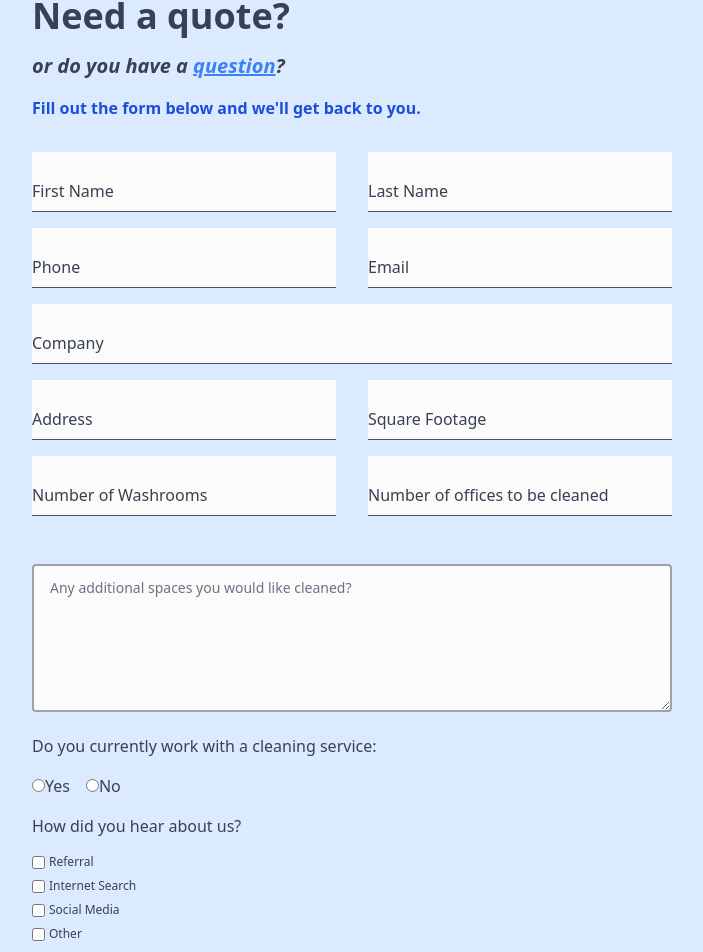
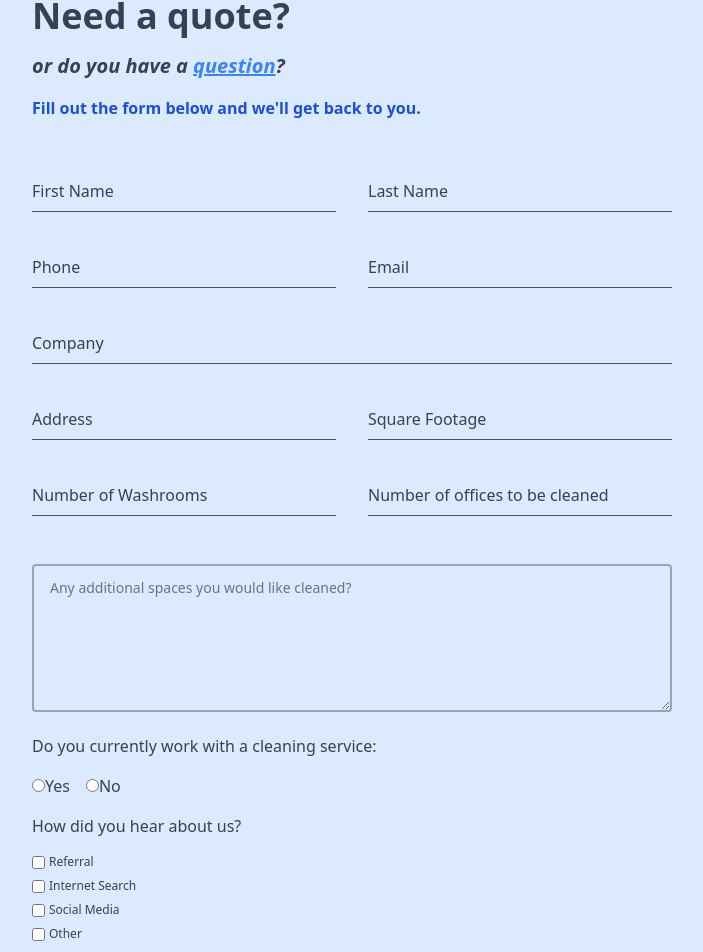
Before and after one commit to perfectscrub/perfect-scrub, a Next.js app: page /quote in a window 1280 px wide. Shown: the part 904-1856 px from the top of the page, without its empty margins (288-991 px from the left). Built offline with nearby package versions, Linux system fonts and the light colour scheme.

Commit message:
remove login from navbar, update tailwind config, global css, contact, quote pages

```diff
--- a/components/easy-steps/EasySteps.jsx
+++ b/components/easy-steps/EasySteps.jsx
@@ -4,7 +4,7 @@ import Link from "next/link";
 const EasySteps = ({ type, steps }) => {
   return (
     <section className="flex flex-col px-4 py-20 justify-center bg-white text-center">
-      <h2 className="text-2xl md:text-3xl lg:text-4xl font-bold">
+      <h2 className="text-2xl md:text-3xl lg:text-4xl pb-4 font-bold">
         Get it done in 3 Easy Steps!
       </h2>
       <div className="flex flex-col md:flex-row flex-wrap px-4 py-16 justify-center bg-white">
--- a/components/navbar/Navbar.jsx
+++ b/components/navbar/Navbar.jsx
@@ -209,7 +209,7 @@ const Navbar = ({ toggleNav, setToggleNav, handleNavClose }) => {
                 <span className="lg:block">HOME</span> CLEANING
               </Link>
             </li> */}
-            <li className="pb-5 ml-3 lg:py-8 lg:px-3">
+            {/* <li className="pb-5 ml-3 lg:py-8 lg:px-3">
               <Link
                 className="hover:text-green-300"
                 href="/login"
@@ -217,7 +217,7 @@ const Navbar = ({ toggleNav, setToggleNav, handleNavClose }) => {
               >
                 LOGIN
               </Link>
-            </li>
+            </li> */}
           </ul>
           <Link
             className="inline-block p-2 ml-3 mr-6 font-medium text-sm border-2 mt-2 lg:mt-0 text-green-400 border-green-400 hover:bg-green-400 hover:text-green-50"
--- a/pages/contact.jsx
+++ b/pages/contact.jsx
@@ -14,7 +14,7 @@ const Contact = () => {
         />
       </Head>
       <main role="main">
-        <section className="landing-section relative overflow-hidden flex flex-col lg:flex-row lg:justify-around pt-28 lg:pt-44 lg:pl-10 bg-gradient-to-br from-blue-600 to-green-400">
+        <section className="landing-section relative overflow-hidden flex flex-col lg:flex-row lg:justify-between pt-28 lg:pt-44 lg:pl-10 bg-gradient-to-br from-blue-600 to-green-400">
           <h1 className="font-semibold text-3xl lg:text-5xl text-gray-50 mt-10 mx-10 mb-8">
             Contact Us
           </h1>
@@ -28,13 +28,13 @@ const Contact = () => {
 
         <section
           id="contact-us"
-          className="flex justify-center items-center py-16 bg-gradient-to-br from-blue-100 via-blue-300 to-green-300 text-xl"
+          className="flex justify-center items-center py-16 bg-gradient-to-b from-blue-100 via-blue-200 to-blue-300 text-xl"
         >
           {/* Contact Info */}
           <div className="w-full lg:w-3/4 rounded-md overflow-hidden lg:shadow-2xl z-20">
-            <div className="bg-gray-200 w-full bg-white bg-opacity-30 h-full py-12">
+            <div className=" w-full bg-white bg-opacity-30 h-full py-12">
               <div className="flex flex-col items-center justify-center">
-                <h2 className="font-medium mb-5 text-center text-gray-700">
+                <h2 className="font-bold text-3xl mb-10 text-center text-gray-800">
                   Get in Touch
                 </h2>
                 <div>
--- a/pages/quote.jsx
+++ b/pages/quote.jsx
@@ -13,14 +13,14 @@ const Quote = () => {
         />
       </Head>
       <main role="main">
-        <section className="landing-section relative overflow-hidden flex flex-col lg:flex-row lg:justify-around pt-28 lg:pt-44 lg:pl-10 bg-gradient-to-br from-blue-600 to-green-400">
+        <section className="landing-section relative overflow-hidden flex flex-col lg:flex-row lg:justify-between pt-28 lg:pt-44 lg:pl-10 bg-gradient-to-br from-blue-600 to-green-400">
           <h1 className="font-semibold text-3xl lg:text-5xl text-gray-50 mt-10 mx-10 mb-8">
             Get A Quote
           </h1>
           {/* Monogran Overlay */}
           <MonogramOverlay />
           {/* Contact Info */}
-          <div className="get-a-quote-image w-full lg:w-1/2 place-self-end"></div>
+          <div className="get-a-quote-image w-full lg:w-1/2 self-end"/>
         </section>
 
         {/* Quote Form */}
--- a/styles/globals.css
+++ b/styles/globals.css
@@ -3,7 +3,44 @@
 @tailwind components;
 @tailwind utilities;
 
+@layer base {
+  :root {
+    --background: 0 0% 100%;
+    --foreground: 222.2 84% 4.9%;
+    --card: 0 0% 100%;
+    --card-foreground: 222.2 84% 4.9%;
+    --popover: 0 0% 100%;
+    --popover-foreground: 222.2 84% 4.9%;
+    --primary: 221.2 83.2% 53.3%;
+    --primary-foreground: 210 40% 98%;
+    --secondary: 210 40% 96.1%;
+    --secondary-foreground: 222.2 47.4% 11.2%;
+    --muted: 210 40% 96.1%;
+    --muted-foreground: 215.4 16.3% 44%;
+    --accent: 210 40% 96.1%;
+    --accent-foreground: 222.2 47.4% 11.2%;
+    --destructive: 0 72% 51%;
+    --destructive-foreground: 210 40% 98%;
+    --border: 214.3 31.8% 91.4%;
+    --input: 214.3 31.8% 91.4%;
+    --ring: 221.2 83.2% 53.3%;
+    --radius: 0.5rem;
+  }
+}
 
+@layer base {
+  * {
+    @apply border-border;
+  }
+
+  body {
+    @apply bg-background text-foreground font-body;
+  }
+
+  h1, h2, h3, h4, h5, h6 {
+    @apply font-heading;
+  }
+}
 
 @layer components {
 
@@ -75,8 +112,8 @@
     height: 50%;
     width: 100%; */
 
-    /* clip-path: polygon(70% 0%, 100% 0%, 100% 100%, 30% 100%); */
-    /* background: linear-gradient(to bottom, rgba(47, 61, 64, 0.44) 20%, rgba(47, 61, 64, 0.6) 40%), url(/home-interior.jpg);
+  /* clip-path: polygon(70% 0%, 100% 0%, 100% 100%, 30% 100%); */
+  /* background: linear-gradient(to bottom, rgba(47, 61, 64, 0.44) 20%, rgba(47, 61, 64, 0.6) 40%), url(/home-interior.jpg);
     background-repeat: no-repeat;
     background-size: cover;
   } */
@@ -401,11 +438,11 @@
   }
 
   .easy-steps {
-    background: rgba( 255, 255, 255, 0.4 );
-box-shadow: 0 8px 32px 0 rgba( 31, 38, 135, 0.37 );
-backdrop-filter: blur( 3.5px );
--webkit-backdrop-filter: blur( 3.5px );
-border-radius: 10px;
+    background: rgba(255, 255, 255, 0.4);
+    box-shadow: 0 8px 32px 0 rgba(31, 38, 135, 0.37);
+    backdrop-filter: blur(3.5px);
+    -webkit-backdrop-filter: blur(3.5px);
+    border-radius: 10px;
   }
 
 
@@ -490,8 +527,8 @@ form .input-animated {
 }
 
 form .input-animated input {
-  @apply block border-none pt-5 pb-4 w-full outline-none;
-  background-color: #fbfbfb;
+  @apply block border-none pt-5 pb-4 w-full outline-none bg-blue-100;
+  /* background-color: #fbfbfb; */
 }
 
 form .input-animated input::placeholder {
@@ -569,8 +606,8 @@ form input:invalid {
 
 /* TEXTAREA ONLY */
 form textarea {
-  @apply mt-8 border-2 border-gray-400 w-full;
-  background-color: #fbfbfb;
+  @apply mt-8 border-2 border-gray-400 w-full bg-blue-100;
+  /* background-color: #fbfbfb; */
 }
 
 form textarea:focus {
--- a/tailwind.config.js
+++ b/tailwind.config.js
@@ -9,7 +9,9 @@ module.exports = {
     extend: {
       fontFamily: {
         'workSans': ["Work Sans"],
-        'plexSerif': ["IBM Plex Serif"]
+        'plexSerif': ["IBM Plex Serif"],
+        'heading': ['var(--font-heading)'],
+        'body': ['var(--font-body)']
       },
       spacing: {
         18: "4.5rem",
@@ -36,7 +38,62 @@ module.exports = {
         '99': '396px',
         '100': '400px'
       },
+      colors: {
+        border: 'hsl(var(--border))',
+        input: 'hsl(var(--input))',
+        ring: 'hsl(var(--ring))',
+        background: 'hsl(var(--background))',
+        foreground: 'hsl(var(--foreground))',
+        primary: {
+          DEFAULT: 'hsl(var(--primary))',
+          foreground: 'hsl(var(--primary-foreground))'
+        },
+        secondary: {
+          DEFAULT: 'hsl(var(--secondary))',
+          foreground: 'hsl(var(--secondary-foreground))'
+        },
+        destructive: {
+          DEFAULT: 'hsl(var(--destructive))',
+          foreground: 'hsl(var(--destructive-foreground))'
+        },
+        muted: {
+          DEFAULT: 'hsl(var(--muted))',
+          foreground: 'hsl(var(--muted-foreground))'
+        },
+        accent: {
+          DEFAULT: 'hsl(var(--accent))',
+          foreground: 'hsl(var(--accent-foreground))'
+        },
+        popover: {
+          DEFAULT: 'hsl(var(--popover))',
+          foreground: 'hsl(var(--popover-foreground))'
+        },
+        card: {
+          DEFAULT: 'hsl(var(--card))',
+          foreground: 'hsl(var(--card-foreground))'
+        },
+      },
+      borderRadius: {
+        xl: `calc(var(--radius) + 4px)`,
+        lg: `var(--radius)`,
+        md: `calc(var(--radius) - 2px)`,
+        sm: `calc(var(--radius) - 4px)`
+      },
+      keyframes: {
+        "accordion-down": {
+          from: { height: 0 },
+          to: { height: "var(--radix-accordion-content-height)" }
+        },
+        "accordion-up": {
+          from: { height: "var(--radix-accordion-content-height)" },
+          to: { height: 0 }
+        }
+      },
+      animation: {
+        "accordion-down": "accordion-down 0.2s ease-out",
+        "accordion-up": "accordion-up 0.2s ease-out"
+      },
     },
   },
-  plugins: [],
+  plugins: [require("tailwindcss-animate")],
 }
```
